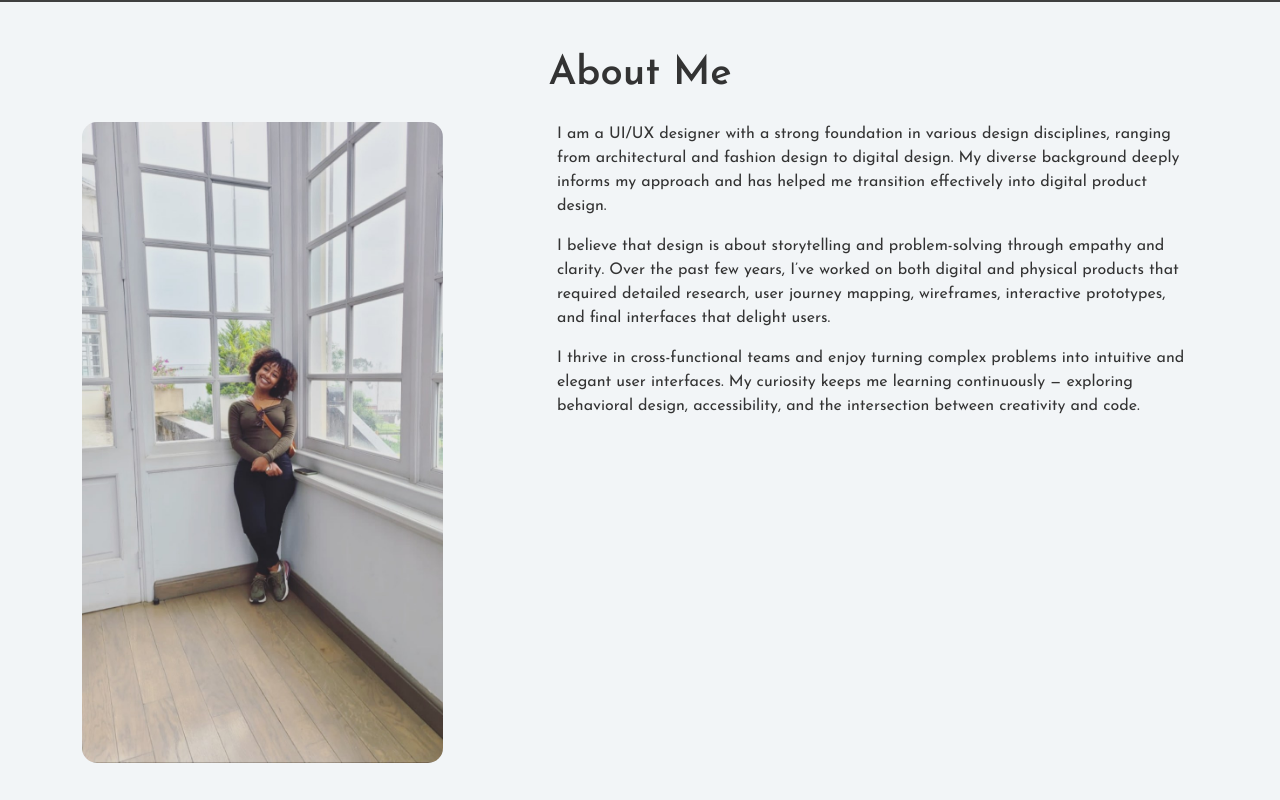
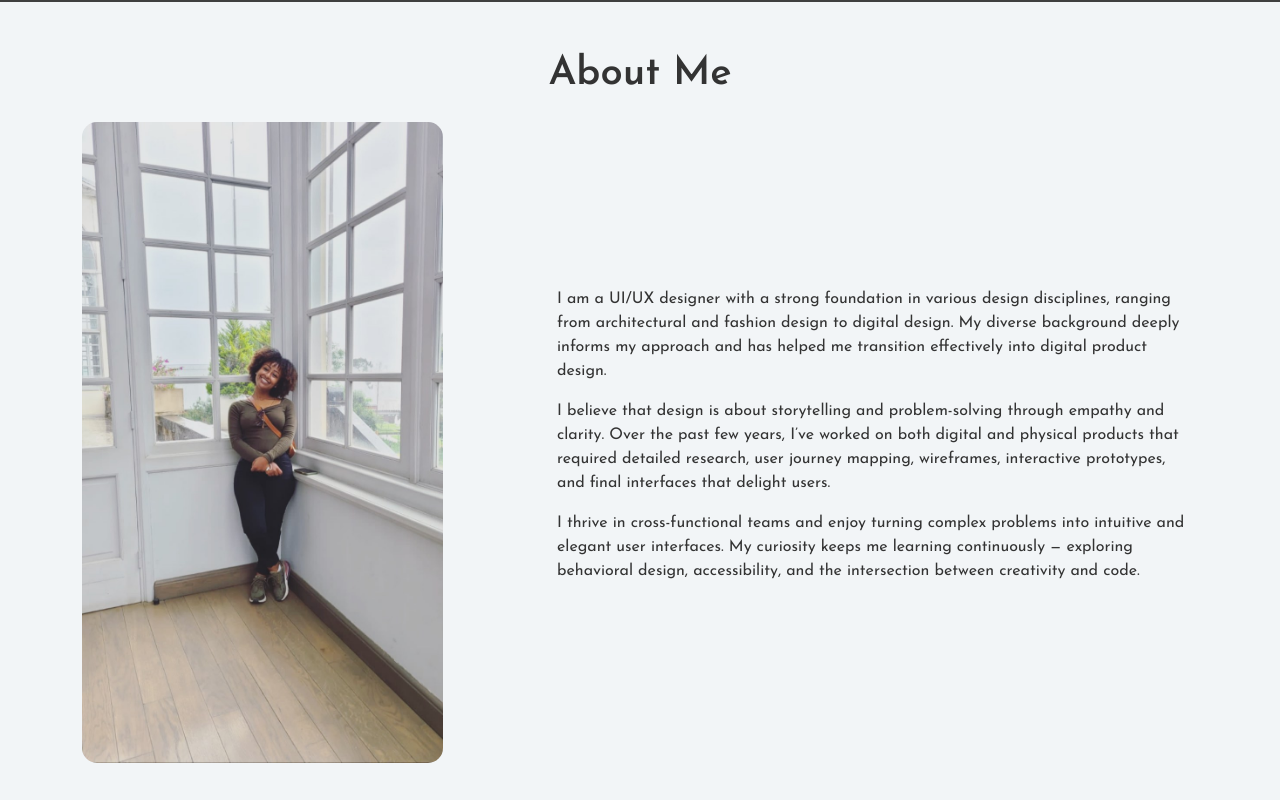
Before and after one commit to HiwiCoding/HiwiCoding.github.io, a plain HTML site: page index.html in a window 1280 px wide. Shown: the part 860-1660 px from the top of the page. Drawn offline with nearby package versions, Linux system fonts and the light colour scheme; grey boxes are pictures that could not be loaded.

Commit message:
Update index.html

```diff
--- a/index.html
+++ b/index.html
@@ -147,7 +147,7 @@
     <section id="about" class="py-5">
       <div class="container">
         <h2 class="section-title text-center">About Me</h2>
-        <div class="row align-items-flex">
+        <div class="row align-items-center">
           <div class="col-md-5">
             <img src="Hiwi2.jpg" alt="Hiwote Girma" class="img-medium" />
           </div>
```
